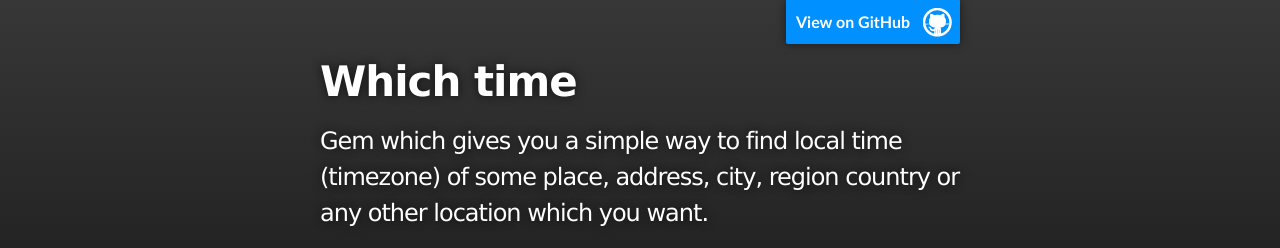
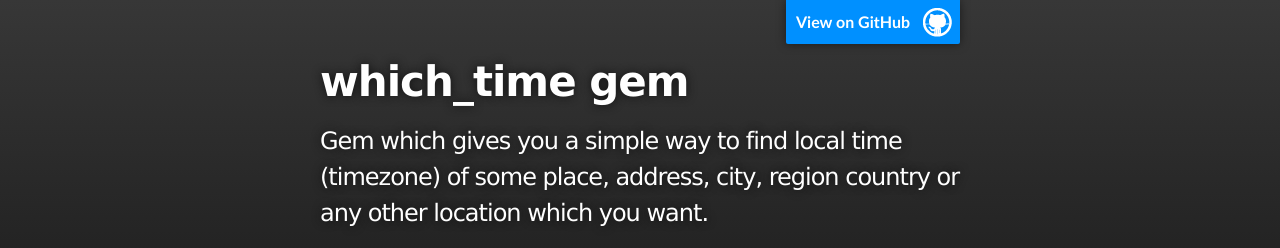
Before and after one commit to bmalets/which_time, a plain HTML site: page index.html in a window 1280 px wide. Shown: the top 248 px of the page. Drawn offline with Linux system fonts and the light colour scheme.

```diff
--- a/index.html
+++ b/index.html
@@ -4,11 +4,11 @@
   <head>
     <meta charset='utf-8'>
     <meta http-equiv="X-UA-Compatible" content="chrome=1">
-    <meta name="description" content="Which time : Gem which gives you a simple way to find local time (timezone) of some place, address, city, region country or any other location which you want.">
+    <meta name="description" content="which_time gem : Gem which gives you a simple way to find local time (timezone) of some place, address, city, region country or any other location which you want.">
 
     <link rel="stylesheet" type="text/css" media="screen" href="stylesheets/stylesheet.css">
 
-    <title>Which time</title>
+    <title>which_time gem</title>
   </head>
 
   <body>
@@ -18,7 +18,7 @@
         <header class="inner">
           <a id="forkme_banner" href="https://github.com/bmalets/which_time">View on GitHub</a>
 
-          <h1 id="project_title">Which time</h1>
+          <h1 id="project_title">which_time gem</h1>
           <h2 id="project_tagline">Gem which gives you a simple way to find local time (timezone) of some place, address, city, region country or any other location which you want.</h2>
 
             <section id="downloads">
@@ -143,7 +143,7 @@
     <!-- FOOTER  -->
     <div id="footer_wrap" class="outer">
       <footer class="inner">
-        <p class="copyright">Which time maintained by <a href="https://github.com/bmalets">bmalets</a></p>
+        <p class="copyright">which_time gem maintained by <a href="https://github.com/bmalets">bmalets</a></p>
         <p>Published with <a href="https://pages.github.com">GitHub Pages</a></p>
       </footer>
     </div>
```
Also changed, not shown: params.json (+1 -1 lines).
